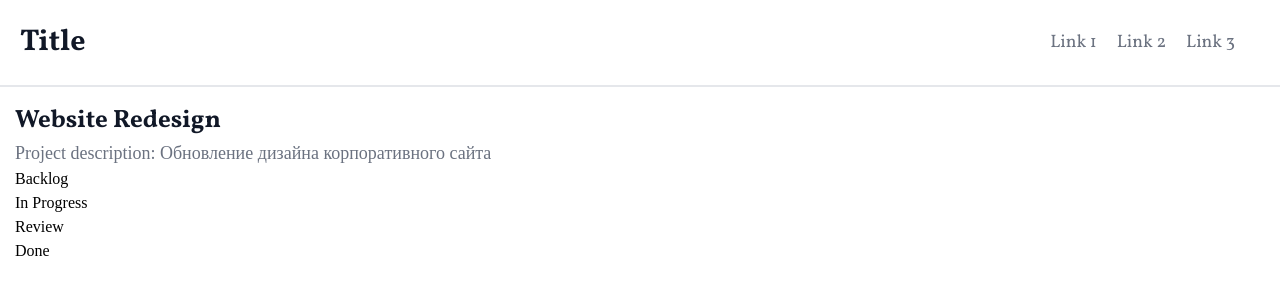
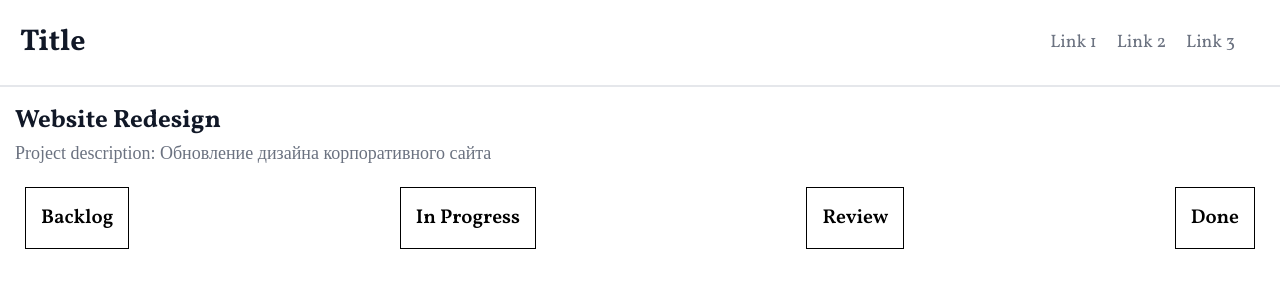
Before and after one commit to devaitt/task-flow, a React (Vite) app: page /projects/1 in a window 1280 px wide. Shown: the top 300 px of the page. Built offline with nearby package versions, Linux system fonts and the light colour scheme; data requests are answered from the project's data file.

Commit message:
added some minor styles for kanban and kanban column

```diff
--- a/src/components/kanban/Kanban.tsx
+++ b/src/components/kanban/Kanban.tsx
@@ -1,6 +1,7 @@
 import { type Task } from "../../types";
 import KanbanColumn from "./KanbanColumn";
 import type { TaskStatus } from "../../types";
+import styles from "./kanban.module.css";
 
 const COLUMNS: { status: TaskStatus; title: string }[] = [
   { status: "backlog", title: "Backlog" },
@@ -14,7 +15,8 @@ interface KanbanProps {
 }
 export default function Kanban({ tasks }: KanbanProps) {
   return (
-    <div className="kanban__container">
+    <div className={styles.kanbanContainer}>
+      <div className={styles.kanbanList}>
         {COLUMNS.map((column) => (
           <KanbanColumn
             key={column.status}
@@ -23,5 +25,6 @@ export default function Kanban({ tasks }: KanbanProps) {
           />
         ))}
       </div>
+    </div>
   );
 }
--- a/src/components/kanban/KanbanColumn.tsx
+++ b/src/components/kanban/KanbanColumn.tsx
@@ -1,5 +1,6 @@
 import { type Task } from "../../types";
 import TaskCard from "../task card/TaskCard";
+import styles from "./kanbanColumn.module.css";
 
 interface KanbanColumnProps {
   title: string;
@@ -7,13 +8,15 @@ interface KanbanColumnProps {
 }
 export default function KanbanColumn({ tasks, title }: KanbanColumnProps) {
   return (
-    <div className="kanban-column__container">
-      <h2 className="kanban__title">{title}</h2>
-      <ul className="kanban__list">
-        {tasks.map((task) => (
-          <TaskCard task={task} key={task.id} />
-        ))}
-      </ul>
+    <div className={styles.kanbanColumnContainer}>
+      <h2 className={styles.kanbanTitle}>{title}</h2>
+      <div className={styles.kanbanList}>
+        <ul className={styles.kanbanList}>
+          {tasks.map((task) => (
+            <TaskCard task={task} key={task.id} />
+          ))}
+        </ul>
+      </div>
     </div>
   );
 }
--- /dev/null
+++ b/src/components/kanban/kanban.module.css
@@ -0,0 +1,8 @@
+.kanbanList {
+  display: flex;
+  justify-content: space-between;
+}
+
+.kanbanContainer {
+  padding: 20px 10px;
+}
--- /dev/null
+++ b/src/components/kanban/kanbanColumn.module.css
@@ -0,0 +1,10 @@
+.kanbanColumnContainer {
+  border: 1px solid #000;
+  padding: 15px 15px;
+}
+
+.kanbanTitle {
+  font-family: "Vollkorn";
+  font-size: 20px;
+  font-weight: 600;
+}
```
Lines whose indentation alone changed are shown as unchanged.
